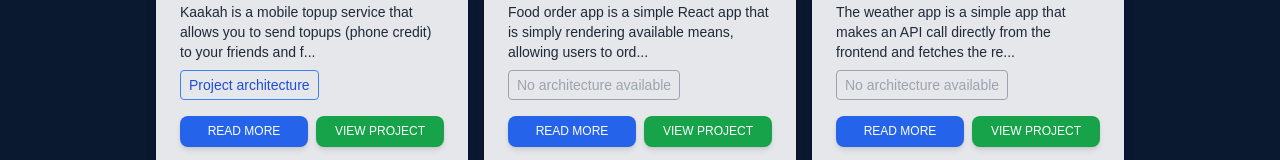
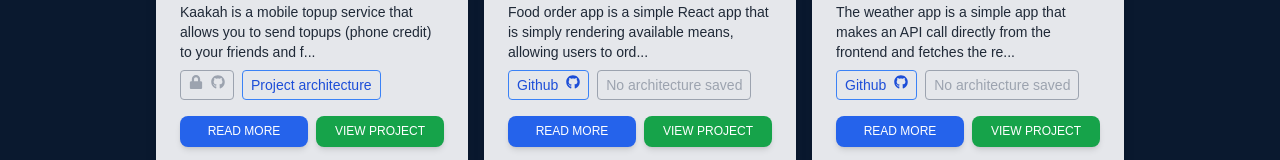
Before and after one commit to Mustafa-Haidari/portfolio, a React (Create React App) app: page /projects in a window 1280 px wide. Shown: the part 548-708 px from the top of the page. Built offline with nearby package versions, Linux system fonts and the light colour scheme.

Commit message:
UI update

```diff
--- a/src/App.js
+++ b/src/App.js
@@ -4,29 +4,31 @@
 import Projects from "./components/Projects";
 import RootElement from "./components/RootElement";
 import Skills from "./components/Skills";
-import { BrowserRouter, Routes, Route } from "react-router-dom";
+import { createBrowserRouter, RouterProvider } from "react-router-dom";
 import WorkHistory from "./components/WorkHistory";
 import Blog from "./components/Blog";
 import Error from "./components/Error";
 
+const router = createBrowserRouter([
+  {
+    path: "/",
+    element: <RootElement />,
+    errorElement: <Error />,
+    children: [
+      { index: true, element: <Home /> },
+      { path: "/portfolio", element: <Home /> },
+      { path: "/about-me", element: <About /> },
+      { path: "/work-history", element: <WorkHistory /> },
+      { path: "/projects", element: <Projects /> },
+      { path: "/skills", element: <Skills /> },
+      { path: "/blog", element: <Blog /> },
+      { path: "/contact", element: <Contact /> },
+    ],
+  },
+]);
+
 function App() {
-  return (
-    <BrowserRouter>
-      <Routes>
-        <Route path="/" element={<RootElement />}>
-          <Route index element={<Home />} />
-          <Route path="/portfolio" element={<Home />} />
-          <Route path="/about-me" element={<About />} />
-          <Route path="/work-history" element={<WorkHistory />} />
-          <Route path="/projects" element={<Projects />} />
-          <Route path="/skills" element={<Skills />} />
-          <Route path="/blog" element={<Blog />} />
-          <Route path="/contact" element={<Contact />} />
-          <Route path="*" element={<Error />} />
-        </Route>
-      </Routes>
-    </BrowserRouter>
-  );
+  return <RouterProvider router={router} />;
 }
 
 export default App;
--- a/src/components/Projects.js
+++ b/src/components/Projects.js
@@ -2,6 +2,8 @@
 
 import workData from "../data/WorkData";
 import ProjectModal from "./ProjectModal";
+import { FaGithub } from "react-icons/fa";
+import { FaLock } from "react-icons/fa";
 
 const Projects = () => {
   const [modalOn, setModalOn] = useState(false);
@@ -51,6 +53,24 @@
                         : work.description}
                     </p>
 
+                    <div className="flex gap-2">
+                      {work.ghUrl && (
+                        <a href={work.ghUrl} target="_blank" rel="noreferrer">
+                          <button className="bg-transparent flex gap-2 hover:bg-blue-500 text-blue-700 text-sm hover:text-white py-1 px-2 border border-blue-500 hover:border-transparent rounded">
+                            <span>Github</span> <FaGithub />
+                          </button>
+                        </a>
+                      )}
+                      {!work.ghUrl && (
+                        <>
+                          <button
+                            className="bg-transparent flex gap-2 text-gray-400 text-sm py-1 px-2 border border-gray-400 rounded"
+                            disabled
+                          >
+                            <FaLock /> <FaGithub />
+                          </button>
+                        </>
+                      )}
                       {work.architecture && (
                         <a
                           href={work.architecture}
@@ -68,9 +88,10 @@
                           className="bg-transparent  text-gray-400 text-sm py-1 px-2 border border-gray-400 rounded"
                           disabled
                         >
-                        No architecture available
+                          No architecture saved
                         </button>
                       )}
+                    </div>
 
                     <div className="flex gap-2">
                       <div
--- a/src/data/WorkData.js
+++ b/src/data/WorkData.js
@@ -15,6 +15,8 @@
     frontendTechs: ["JavaScript", "React", "Bootstrap"],
     backendTechs: ["NodeJS", "Stripe", "Reloadly API"],
     url: "https://kaakah.com/",
+    ghUrl: "",
+    ghUrlBE: "",
     status: "Live",
     statusNote: "This app is live being used by the public",
     projectReflection:
@@ -31,6 +33,8 @@
     frontendTechs: ["JavaScript", "React", "CSS"],
     backendTechs: ["Firebase"],
     url: "https://mustafa-haidari.github.io/React-food-order/",
+    ghUrl: "https://github.com/Mustafa-Haidari/React-food-order",
+    ghUrlBE: "",
     status: "Demo",
     statusNote: "Demo app hosted on Github",
     projectReflection:
@@ -47,6 +51,8 @@
     frontendTechs: ["JavaScript", "CSS", "HTML"],
     backendTechs: [],
     url: "https://mustafa-haidari.github.io/weather-app/",
+    ghUrl: "https://github.com/Mustafa-Haidari/weather-app",
+    ghUrlBE: "",
     status: "Demo",
     statusNote: "Demo app hosted on Github",
     projectReflection: "",
@@ -62,6 +68,8 @@
     frontendTechs: ["JavaScript", "CSS", "HTML"],
     backendTechs: [],
     url: "https://mustafa-haidari.github.io/ColorGame.github.io/",
+    ghUrl: "https://github.com/Mustafa-Haidari/ColorGame.github",
+    ghUrlBE: "",
     status: "Demo",
     statusNote: "Demo app hosted on Github",
     projectReflection: "",
@@ -78,6 +86,8 @@
     frontendTechs: ["JavaScript", "CSS", "HTML", "React"],
     backendTechs: [],
     url: "https://mustafa-haidari.github.io/expense-tracker/",
+    ghUrl: "https://github.com/Mustafa-Haidari/expense-tracker",
+    ghUrlBE: "",
     status: "Demo",
     statusNote: "Demo app hosted on Github",
     projectReflection: "",
@@ -94,6 +104,8 @@
     frontendTechs: ["JavaScript", "CSS", "HTML"],
     backendTechs: [],
     url: "https://mustafa-haidari.github.io/task-assignment/",
+    ghUrl: "https://github.com/Mustafa-Haidari/task-assignment",
+    ghUrlBE: "",
     status: "Demo",
     statusNote: "Demo app hosted on Github",
     projectReflection: "",
@@ -109,6 +121,8 @@
     frontendTechs: ["JavaScript", "CSS", "HTML"],
     backendTechs: [],
     url: "https://mustafa-haidari.github.io/JS-filter-tool/",
+    ghUrl: "https://github.com/Mustafa-Haidari/JS-filter-tool",
+    ghUrlBE: "",
     status: "Demo",
     statusNote: "Demo app hosted on Github",
     projectReflection: "",
@@ -124,6 +138,8 @@
     frontendTechs: ["JavaScript", "CSS", "HTML"],
     backendTechs: [],
     url: "https://mustafa-haidari.github.io/tv-shows/",
+    ghUrl: "https://github.com/Mustafa-Haidari/tv-shows",
+    ghUrlBE: "",
     status: "Demo",
     statusNote: "Demo app hosted on Github",
     projectReflection: "",
@@ -139,6 +155,8 @@
     frontendTechs: ["JavaScript", "CSS", "HTML"],
     backendTechs: [],
     url: "https://mustafa-haidari.github.io/calculator/",
+    ghUrl: "https://github.com/Mustafa-Haidari/calculator",
+    ghUrlBE: "",
     status: "Demo",
     statusNote: "Demo app hosted on Github",
     projectReflection: "",
```
Lines whose indentation alone changed are shown as unchanged.
